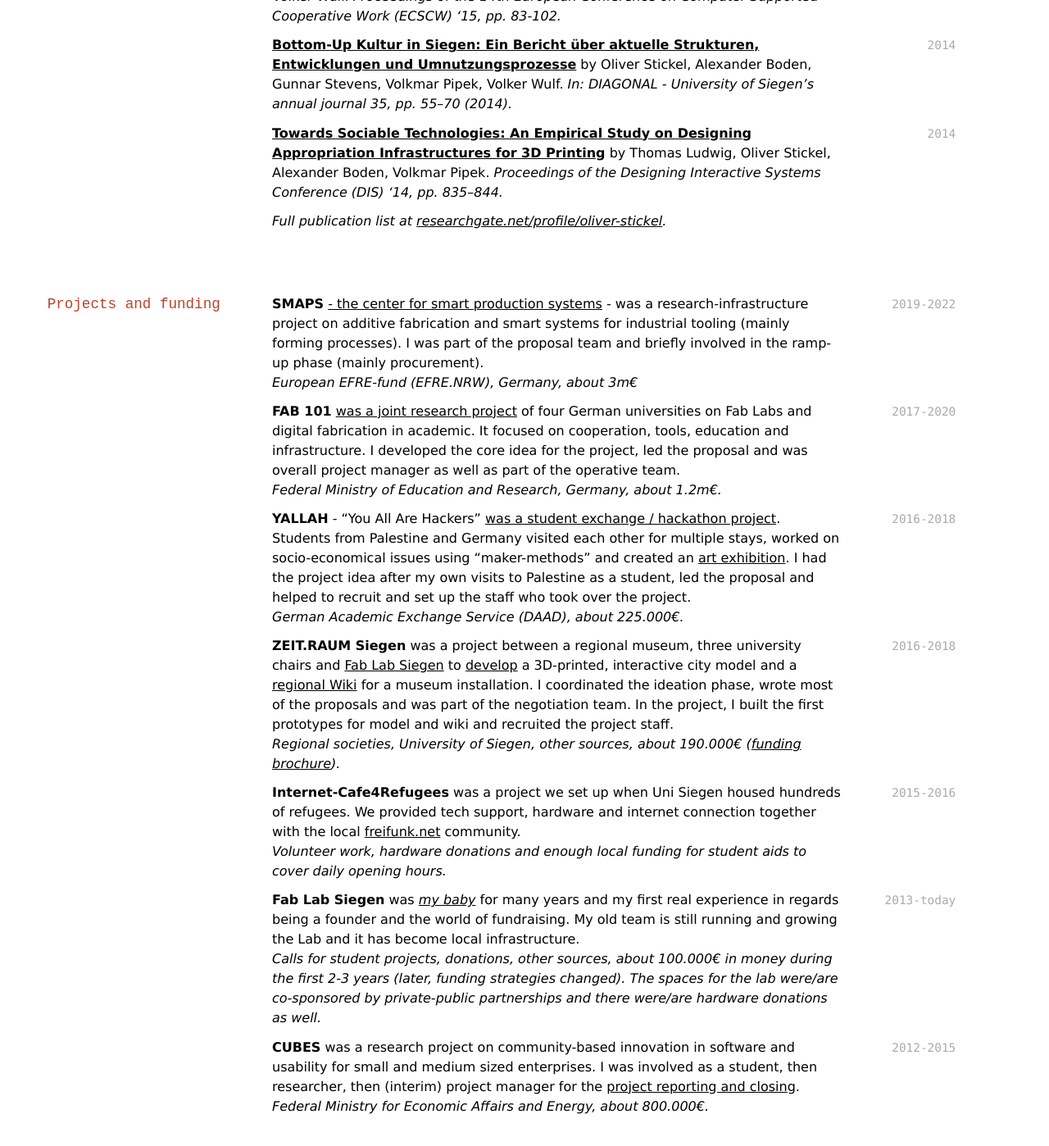
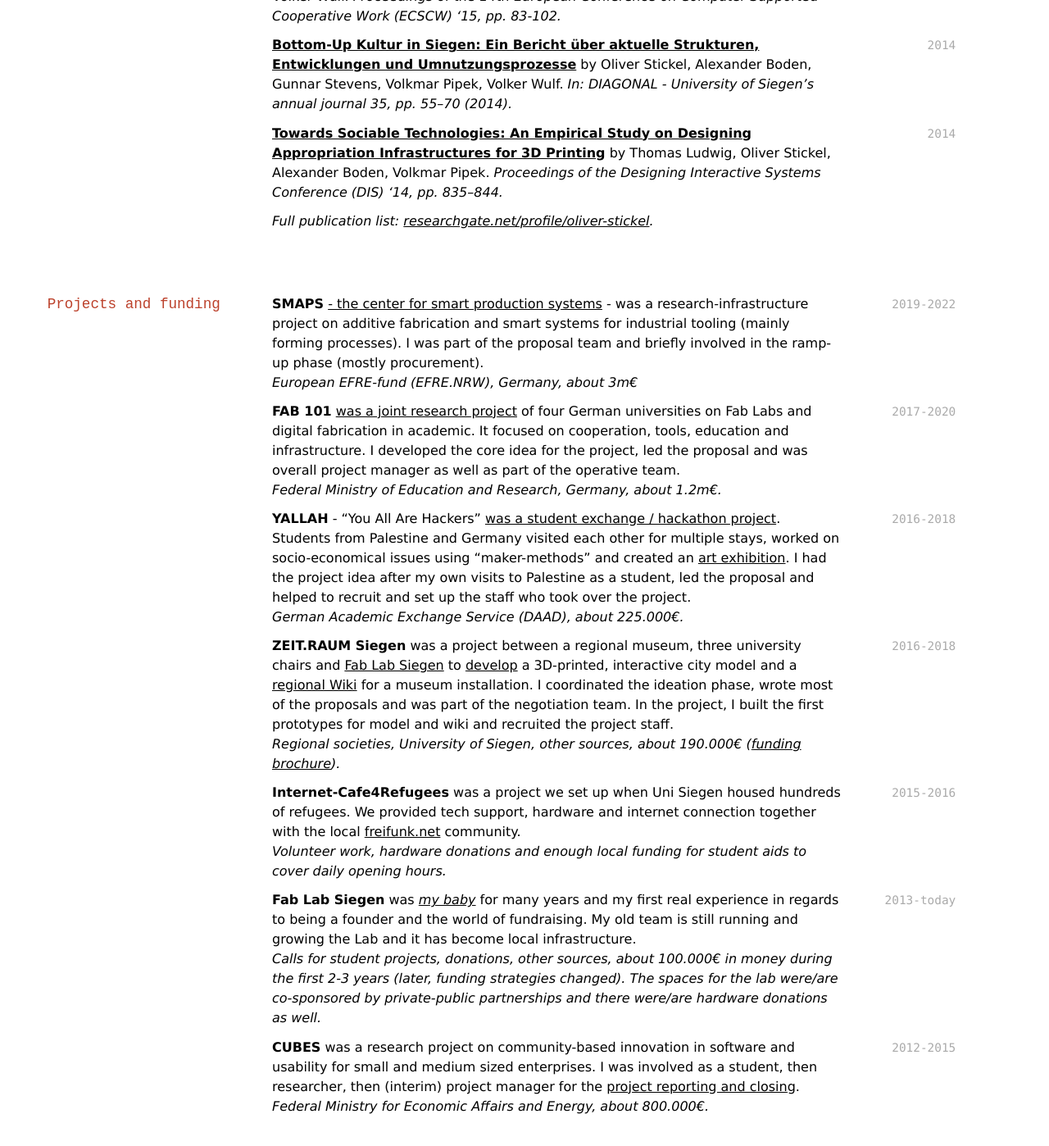
Before and after one commit to oliverstickel/oliverstickel.github.io, a Jekyll site: the page built from index.md, in a window 1280 px wide and 1400 px high, scrolled down 1948 px. Shown: the whole window at 82% size. Built offline with Jekyll 4.4.1, drawn with Linux system fonts in a browser that asks for light colours; nearby versions of some CDN libraries; a style sheet for code colours, icons or effects is not loaded.

Commit message:
Update index.md

```diff
--- a/index.md
+++ b/index.md
@@ -75,13 +75,13 @@ Fab Lab Manager & Founder
 [**Towards Sociable Technologies: An Empirical Study on Designing Appropriation Infrastructures for 3D Printing**](files/10.1145-2598510.2598528.pdf) by Thomas Ludwig, Oliver Stickel, Alexander Boden, Volkmar Pipek. *Proceedings of the Designing Interactive Systems Conference (DIS) '14, pp. 835–844.*
 
 
-*Full publication list at [researchgate.net/profile/oliver-stickel](https://www.researchgate.net/profile/Oliver-Stickel).*
+*Full publication list: [researchgate.net/profile/oliver-stickel](https://www.researchgate.net/profile/Oliver-Stickel).*
 
 
 ## Projects and funding
 
 `2019-2022`
-**SMAPS** [- the center for smart production systems](https://www.smaps.org/) - was a research-infrastructure project on additive fabrication and smart systems for industrial tooling (mainly forming processes). I was part of the proposal team and briefly involved in the ramp-up phase (mainly procurement).
+**SMAPS** [- the center for smart production systems](https://www.smaps.org/) - was a research-infrastructure project on additive fabrication and smart systems for industrial tooling (mainly forming processes). I was part of the proposal team and briefly involved in the ramp-up phase (mostly procurement).
 *European EFRE-fund (EFRE.NRW), Germany, about 3m€*
 
 `2017-2020`
@@ -101,7 +101,7 @@ Fab Lab Manager & Founder
 *Volunteer work, hardware donations and enough local funding for student aids to cover daily opening hours.*
 
 `2013-today`
-**Fab Lab Siegen** was *[my baby](https://fablab-siegen.de)* for many years and my first real experience in regards being a founder and the world of fundraising. My old team is still running and growing the Lab and it has become local infrastructure.
+**Fab Lab Siegen** was *[my baby](https://fablab-siegen.de)* for many years and my first real experience in regards to being a founder and the world of fundraising. My old team is still running and growing the Lab and it has become local infrastructure.
 *Calls for student projects, donations, other sources, about 100.000€ in money during the first 2-3 years (later, funding strategies changed). The spaces for the lab were/are co-sponsored by private-public partnerships and there were/are hardware donations as well.*
 
 `2012-2015`
```
